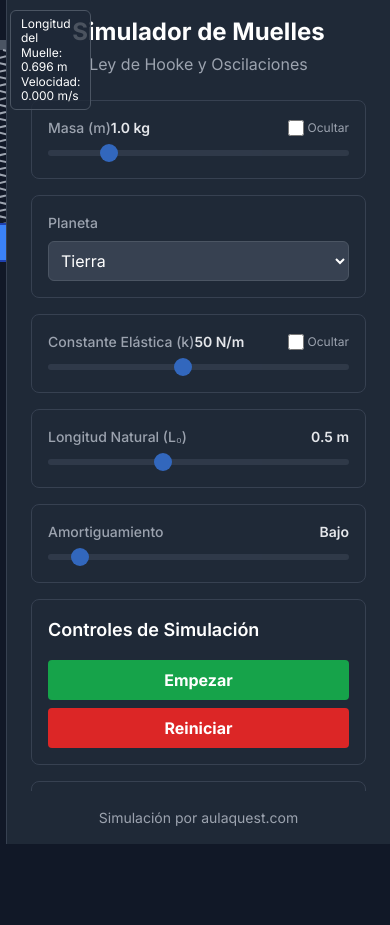
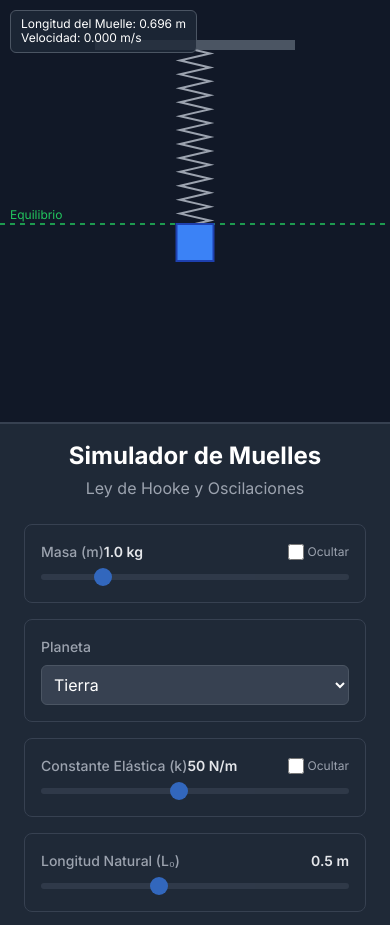
Before and after one commit to aulaquest/ley-de-hooke-1-muelle, a plain HTML site: page index.html in a window 390 px wide. Shown: the top 925 px of the page. Before the commit the page ends 844 px from the top, so only its background shows below. Drawn offline with nearby package versions, Linux system fonts and the light colour scheme.

Commit message:
Update index.html

```diff
--- a/index.html
+++ b/index.html
@@ -12,7 +12,7 @@
     <style>
         html, body {
             height: 100%;
-            overflow: hidden; /* Evita el scroll en el body */
+            overflow: hidden; /* Evita el scroll en el body en desktop */
         }
         body {
             font-family: 'Inter', sans-serif;
@@ -152,8 +152,8 @@
             color: #e5e7eb;
             text-align: center;
             padding: 4px;
-            cursor: move; /* **NUEVO**: Cursor para indicar que es arrastrable */
-            user-select: none; /* Evitar selección de texto al arrastrar */
+            cursor: move;
+            user-select: none;
         }
         #energy-chart-container {
             flex-grow: 1;
@@ -163,14 +163,43 @@
             padding: 1rem 1.5rem;
             text-align: center;
             font-size: 0.875rem;
-            color: #6b7280; /* text-gray-500 */
+            color: #6b7280;
         }
         .attribution a {
-            color: #9ca3af; /* text-gray-400 */
+            color: #9ca3af;
             text-decoration: none;
         }
         .attribution a:hover {
             text-decoration: underline;
+        }
+
+        /* **NUEVO**: Estilos responsivos para móviles */
+        @media (max-width: 768px) {
+            html, body {
+                height: auto;
+                overflow: visible; /* Permitir scroll en móvil */
+            }
+            .main-container {
+                flex-direction: column;
+                height: auto;
+            }
+            .simulation-column {
+                height: 50vh; /* La simulación ocupa la mitad superior */
+                min-height: 350px; /* Altura mínima para ser usable */
+            }
+            .controls-column {
+                width: 100%;
+                height: auto; /* La altura se ajusta al contenido */
+                border-left: none;
+                border-top: 2px solid #374151; /* Separador superior */
+            }
+            #energy-chart-overlay {
+                width: 90%;
+                max-width: 320px;
+                height: 180px;
+                left: 10px;
+                bottom: 10px;
+            }
         }
     </style>
 </head>
@@ -263,7 +292,6 @@
                     </div>
                 </div>
             </div>
-            <!-- **NUEVO**: Enlace de atribución -->
             <div class="attribution">
                 <a href="https://aulaquest.com" target="_blank" rel="noopener noreferrer">Simulación por aulaquest.com</a>
             </div>
@@ -309,7 +337,7 @@
                 simulationState: 'initial',
                 isDraggingMass: false,
                 showForces: true, showVelocityAccelVectors: false, showNaturalLength: false, showEquilibrium: true,
-                showMovableRef: false, showRuler: false, showChronometer: false, showEnergyGraph: false, // **CAMBIO**: Gráfica oculta por defecto
+                showMovableRef: false, showRuler: false, showChronometer: false, showEnergyGraph: false,
                 movableRefY: 300, isDraggingRef: false,
                 ruler: { x: 100, y: 80, width: 60, height: 400, isDragging: false, offsetX: 0, offsetY: 0 },
                 massDrag: { startY: 0, startPos: 0 },
@@ -368,7 +396,6 @@
                     plugins: {
                         legend: { display: false },
                         tooltip: {
-                             // **CAMBIO**: Animación de tooltip desactivada para aparición instantánea
                              animation: false,
                              callbacks: {
                                 label: function(context) {
@@ -382,7 +409,6 @@
                             }
                         }
                     },
-                    // **CAMBIO**: Desactivar animación de redibujado de la gráfica
                     animation: false,
                 }
             });
@@ -440,7 +466,7 @@
             canvas.addEventListener('touchmove', handleMouseMove, { passive: false });
             canvas.addEventListener('touchend', handleMouseUp);
 
-            setupChartDrag(); // **NUEVO**: Activar la funcionalidad de arrastre
+            setupChartDrag();
         }
 
         function getEventPos(e) {
@@ -853,7 +879,6 @@
             energyChart.update('none');
         }
 
-        // **NUEVO**: Lógica para arrastrar la gráfica de energía
         function setupChartDrag() {
             const chartHeader = document.querySelector('.chart-header');
             let isDragging = false;
@@ -865,7 +890,6 @@
                 offsetX = eventPos.clientX - energyChartOverlay.offsetLeft;
                 offsetY = eventPos.clientY - energyChartOverlay.offsetTop;
 
-                // Añadir listeners a window para un arrastre fluido
                 window.addEventListener('mousemove', onMouseMove);
                 window.addEventListener('mouseup', onMouseUp);
                 window.addEventListener('touchmove', onMouseMove, { passive: false });
@@ -874,24 +898,22 @@
 
             function onMouseMove(e) {
                 if (!isDragging) return;
-                e.preventDefault(); // Prevenir scroll en móviles
+                e.preventDefault();
                 const eventPos = e.touches ? e.touches[0] : e;
                 let newLeft = eventPos.clientX - offsetX;
                 let newTop = eventPos.clientY - offsetY;
 
-                // Limitar el arrastre dentro de la ventana de simulación
                 const parentRect = energyChartOverlay.parentElement.getBoundingClientRect();
                 newLeft = Math.max(0, Math.min(newLeft, parentRect.width - energyChartOverlay.offsetWidth));
                 newTop = Math.max(0, Math.min(newTop, parentRect.height - energyChartOverlay.offsetHeight));
 
                 energyChartOverlay.style.left = `${newLeft}px`;
                 energyChartOverlay.style.top = `${newTop}px`;
-                energyChartOverlay.style.bottom = 'auto'; // Sobrescribir el 'bottom' inicial
+                energyChartOverlay.style.bottom = 'auto';
             }
 
             function onMouseUp() {
                 isDragging = false;
-                // Limpiar listeners de window
                 window.removeEventListener('mousemove', onMouseMove);
                 window.removeEventListener('mouseup', onMouseUp);
                 window.removeEventListener('touchmove', onMouseMove);
```
